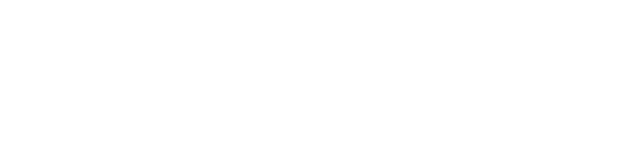
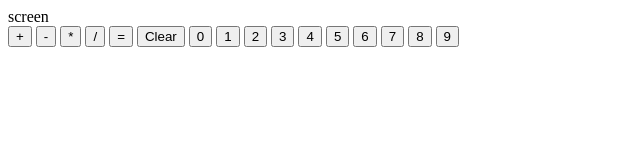
Before and after one commit to O-TEaR/Calculator, a plain HTML site: page index.html in a window 1280 px wide. Shown: the whole page, without its empty margins (0-640 px from the left). Drawn offline with Linux system fonts and the light colour scheme.

Commit message:
Created 2 divs containers one of which is the container of everything inside and the other parents the 'display screen' (just a div) of the calc and buttons for the operators and numbers.

```diff
--- a/index.html
+++ b/index.html
@@ -2,10 +2,32 @@
 
 <html lang = 'em'>
     <head>
+        <link rel = 'stylesheet' href = 'style.css'>
         <title>Calculator</title>
         <meta charset="UTF-8">
     </head>
     <body>
+        <div class = 'container'>
+            <div class = 'calc'>
+                <div id = 'display'>screen</div>
+                <button class = 'add' id = 'add'>+</button>
+                <button class = 'subtract' id = 'subtract'>-</button>
+                <button class = 'multiply'id = 'multiply'>*</button>
+                <button class = 'divide' id = 'divide'>/</button>
+                <button class = 'equal' id = 'equals'>=</button>
+                <button class = 'clear' id = 'CLear'>Clear</button>
+                <button id = 'Zero' class = 'number' id = 'zero'>0</button>
+                <button id = 'one' class = 'number'>1</button>
+                <button class = 'number' id = 'two'>2</button>
+                <button class = 'number' id = 'three'>3</button>
+                <button class = 'number' id = 'four'>4</button>
+                <button class = 'number' id = 'five'>5</button>
+                <button class = 'number' id = 'six'>6</button>
+                <button class = 'number' id = 'seven'>7</button>
+                <button class = 'number' id = 'eight'>8</button>
+                <button class = 'number' id = 'nine'>9</button>
+            </div>
+        </div>
         <script src = 'calculator.js'></script>
     </body>
 </html>
```
